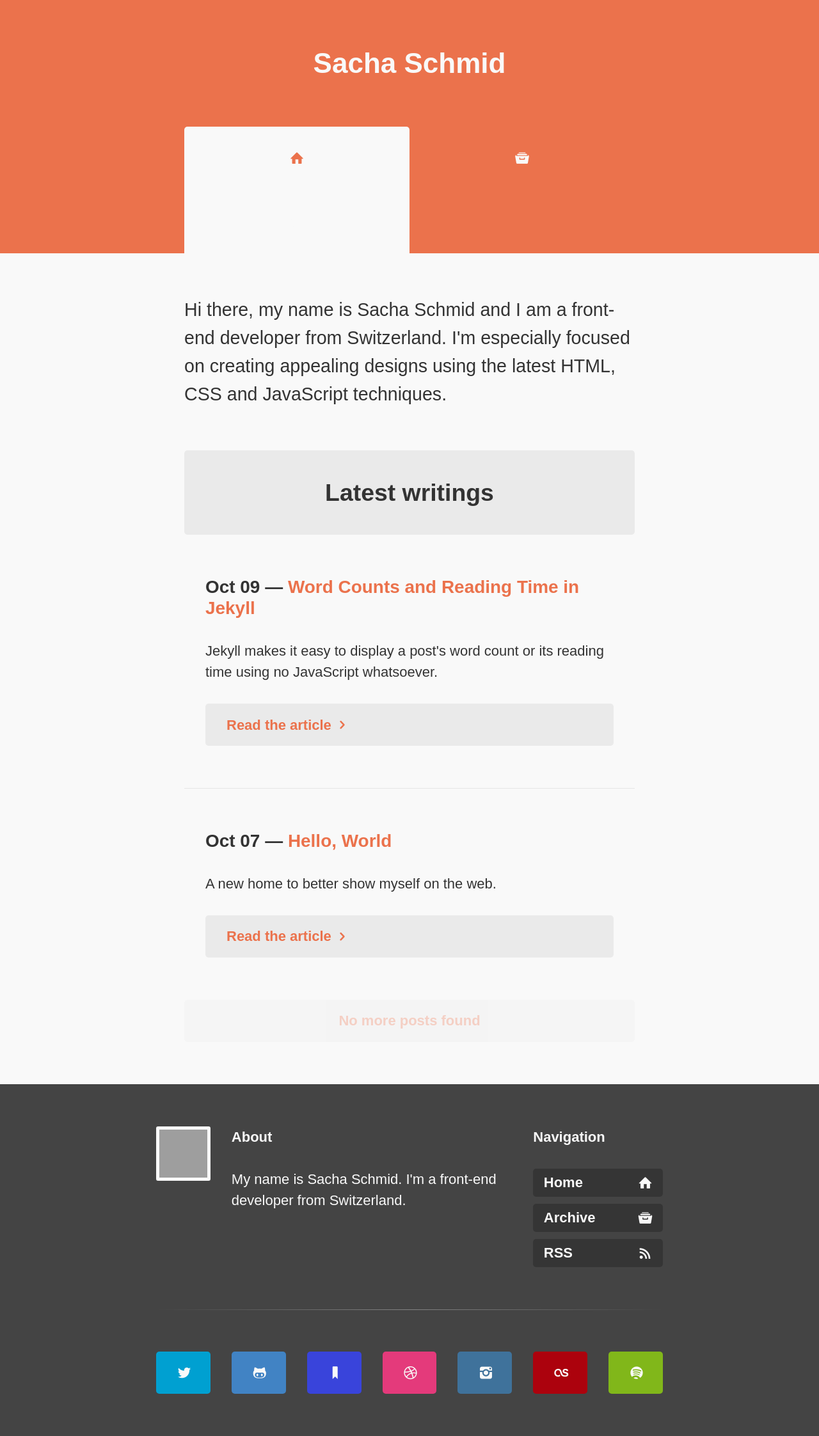
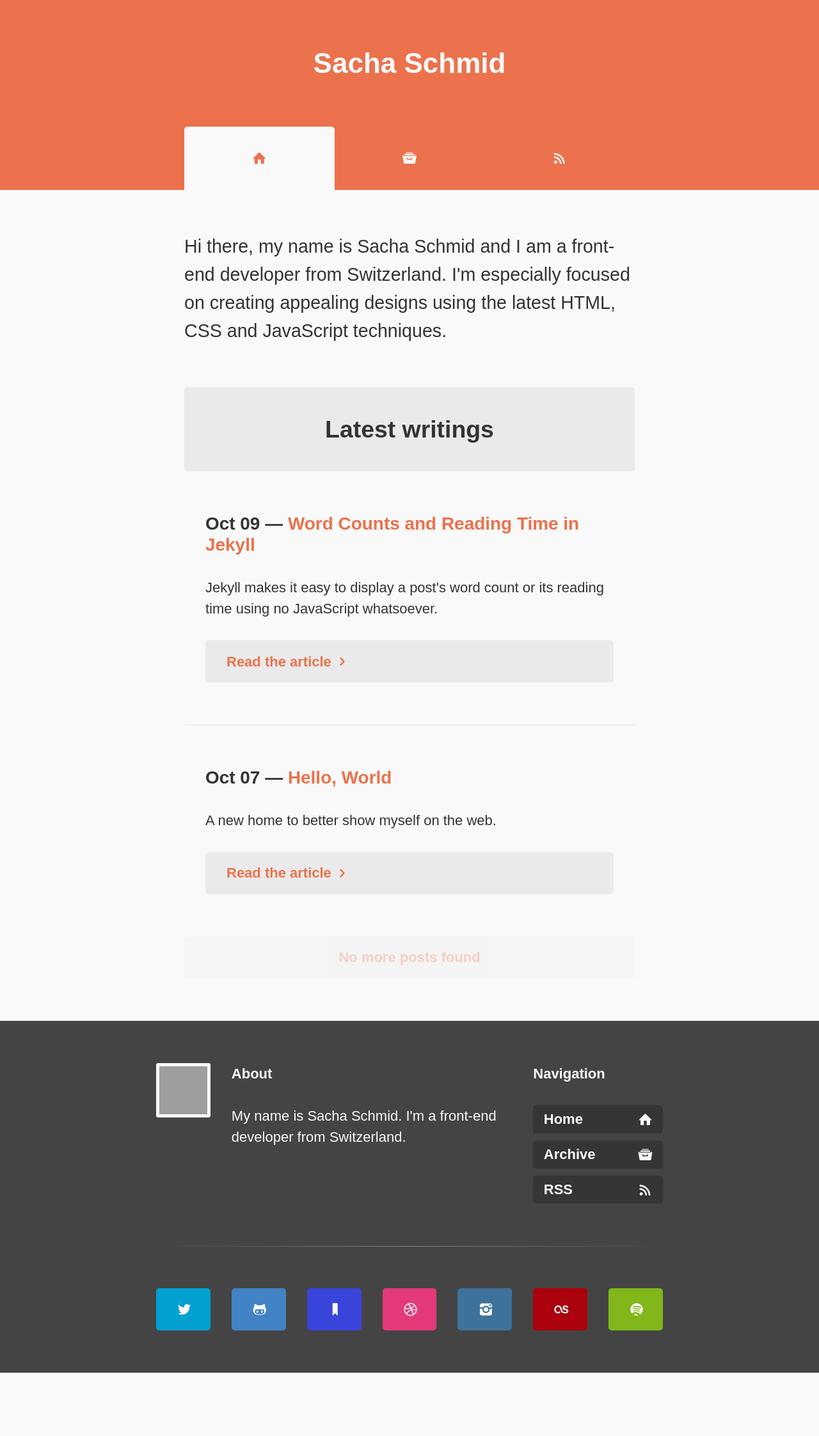
Before and after one commit to RadLikeWhoa/old.sacha.me, a Jekyll site: the page built from index.html, in a window 1280 px wide. Shown: the whole page at 64% size. Built offline with Jekyll 4.4.1, drawn with Linux system fonts in a browser that asks for light colours; some web fonts are replaced; Markdown is read by kramdown in place of the engine named in the settings; after the commit the page ends 2146 px from its top, so only the background shows below that; grey boxes are pictures that could not be loaded.

Commit message:
Fix navigation

```diff
--- a/_src/scss/_variables.scss
+++ b/_src/scss/_variables.scss
@@ -12,4 +12,4 @@
 $control-light: darken($main, 6%);
 $control-dark: darken($footer, 6%);
 
-$nav-item-count: 2;
+$nav-item-count: 3;
--- a/assets/css/style.css
+++ b/assets/css/style.css
@@ -805,7 +805,7 @@
   .site-nav-item,
   .active-nav-item,
   .menu-toggle {
-    width: 50%;
+    width: 33.33333%;
   }
 }
 
@@ -835,6 +835,18 @@
   -webkit-transform: translateX(100%);
   -ms-transform: translateX(100%);
   transform: translateX(100%);
+}
+
+.site-nav-item:nth-child(4).is-active ~ .active-nav-item {
+  -webkit-transform: translateX(200%);
+  -ms-transform: translateX(200%);
+  transform: translateX(200%);
+}
+
+.site-nav-item:nth-child(4):hover ~ li.active-nav-item {
+  -webkit-transform: translateX(200%);
+  -ms-transform: translateX(200%);
+  transform: translateX(200%);
 }
 
 @media (max-width: 45em) {
```
